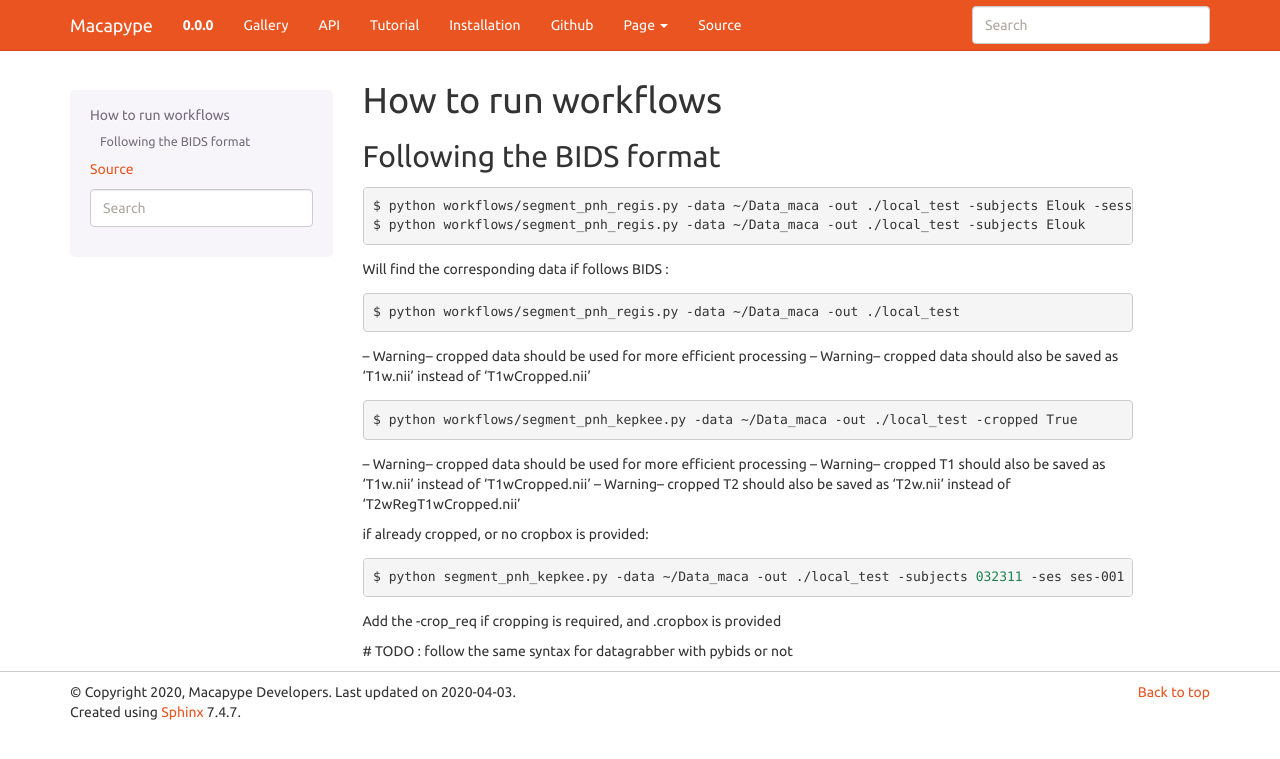
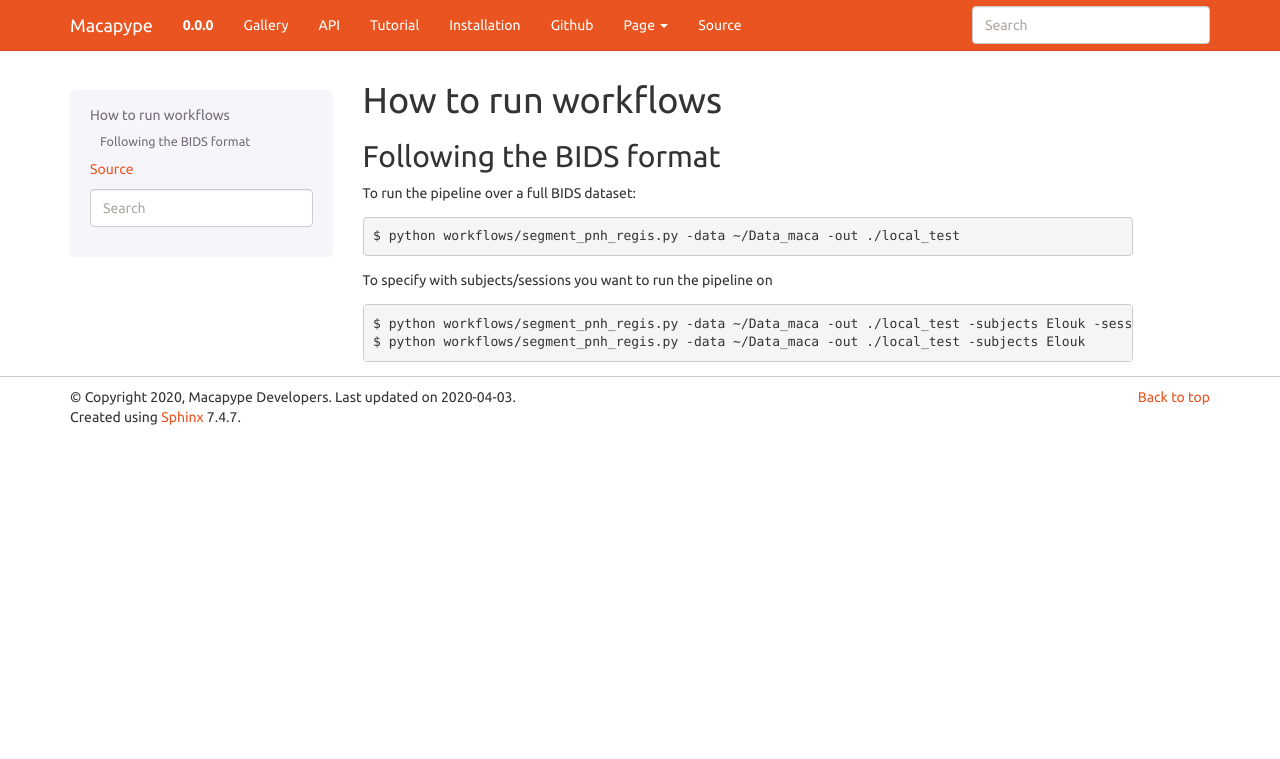
Before and after one commit to Macatools/macapype, a Sphinx documentation site: the page built from doc/workflows.rst, in a window 1280 px wide. Shown: the top 759 px of the page. Built offline with Sphinx 7.4.7, drawn with Linux system fonts in a browser that asks for light colours.

Commit message:
big modif on doc (link to api, format arguments, etc.)

```diff
--- a/doc/docker_install.rst
+++ b/doc/docker_install.rst
@@ -1,3 +1,5 @@
+:orphan:
+
 .. _docker_install:
 
 ******
--- a/doc/workflows.rst
+++ b/doc/workflows.rst
@@ -1,3 +1,5 @@
+:orphan:
+
 .. _workflows:
 
 ********************
@@ -7,34 +9,15 @@ How to run workflows
 Following the BIDS format
 =========================
 
-.. code:: bash
-
-    $ python workflows/segment_pnh_regis.py -data ~/Data_maca -out ./local_test -subjects Elouk -sess 01
-    $ python workflows/segment_pnh_regis.py -data ~/Data_maca -out ./local_test -subjects Elouk
-
-Will find the corresponding data if follows BIDS :
+To run the pipeline over a full BIDS dataset:
 
 .. code:: bash
 
     $ python workflows/segment_pnh_regis.py -data ~/Data_maca -out ./local_test
 
--- Warning-- cropped data should be used for more efficient processing
--- Warning-- cropped data should also be saved as 'T1w.nii' instead of 'T1wCropped.nii'
+To specify with subjects/sessions you want to run the pipeline on
 
 .. code:: bash
 
-    $ python workflows/segment_pnh_kepkee.py -data ~/Data_maca -out ./local_test -cropped True
-
--- Warning-- cropped data should be used for more efficient processing
--- Warning-- cropped T1 should also be saved as 'T1w.nii' instead of 'T1wCropped.nii'
--- Warning-- cropped T2 should also be saved as 'T2w.nii' instead of 'T2wRegT1wCropped.nii'
-
-if already cropped, or no cropbox is provided:
-
-.. code:: bash
-
-    $ python segment_pnh_kepkee.py -data ~/Data_maca -out ./local_test -subjects 032311 -ses ses-001
-
-Add the -crop_req if cropping is required, and .cropbox is provided
-
-# TODO : follow the same syntax for datagrabber with pybids or not
+    $ python workflows/segment_pnh_regis.py -data ~/Data_maca -out ./local_test -subjects Elouk -sess 01
+    $ python workflows/segment_pnh_regis.py -data ~/Data_maca -out ./local_test -subjects Elouk
```
Also changed, not shown: doc/api.rst (+10 -0 lines), doc/index.rst (+4 -5 lines), doc/install.rst (+86 -2 lines), 3 other files.
